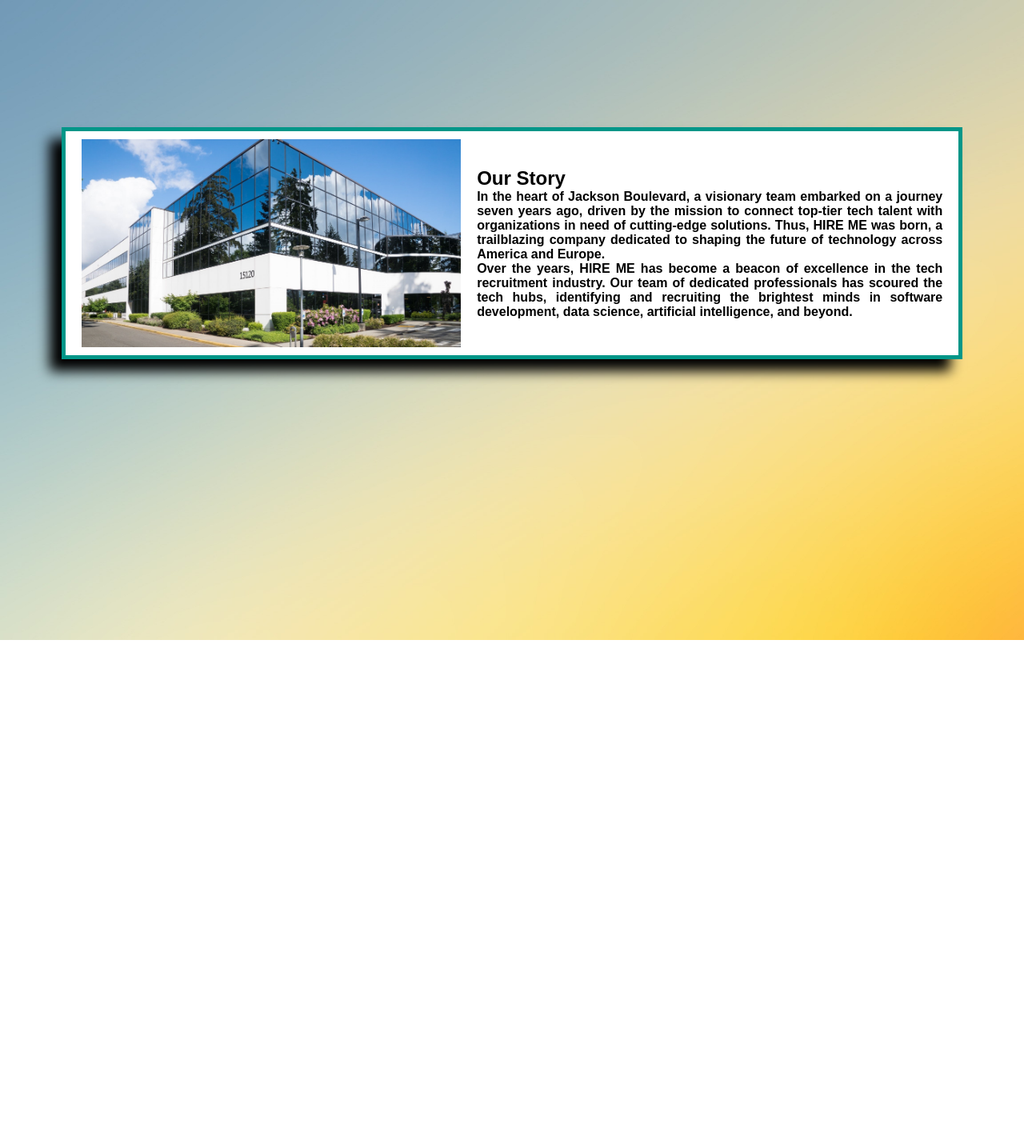
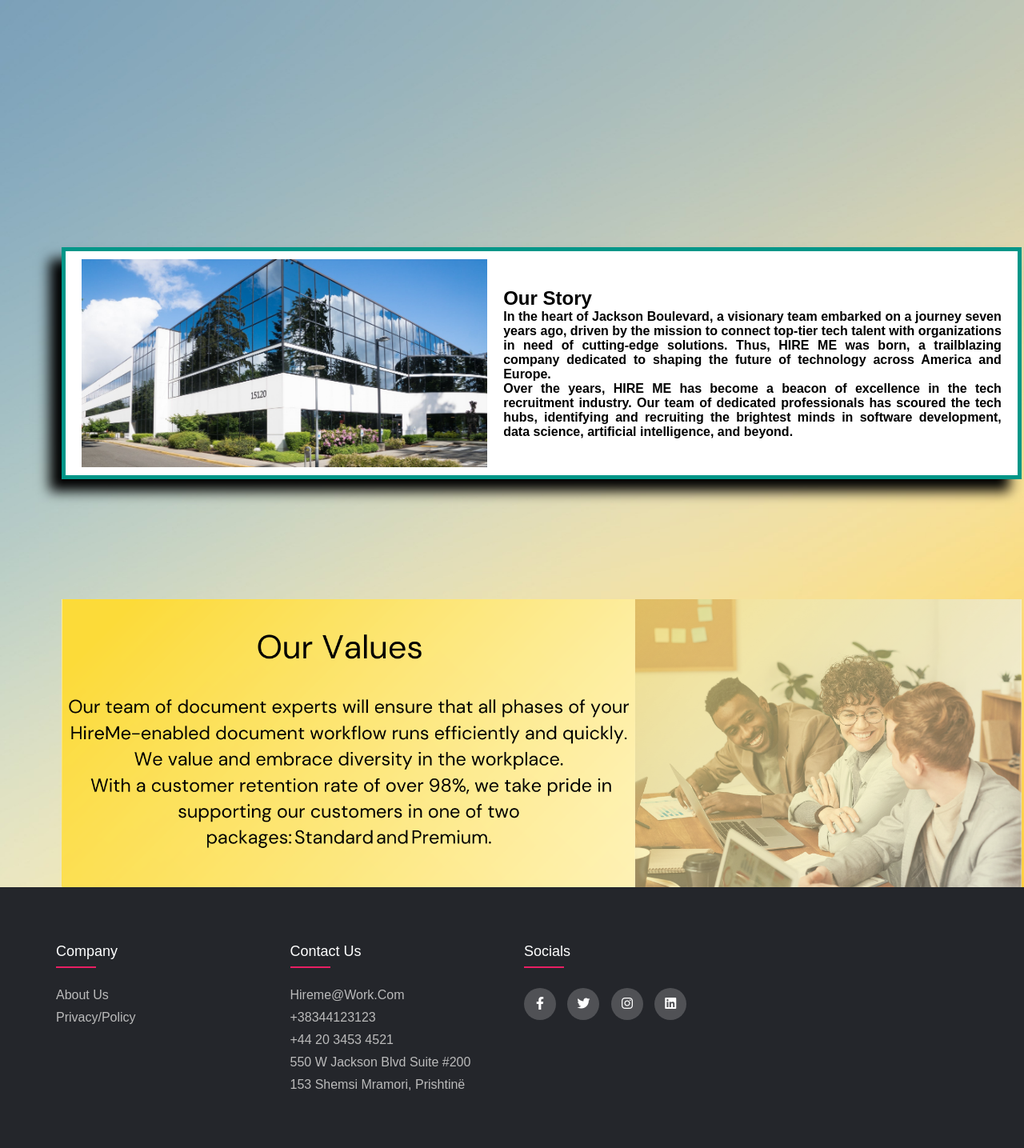
Before and after one commit to oltahasimja/PROJEKTI, a PHP site: page /aboutus.html in a window 1280 px wide. Shown: the part 90-1525 px from the top of the page at 80% size. Before the commit the page ends 890 px from the top, so only its background shows below. Run offline with PHP 8.4, Linux system fonts and the light colour scheme.

Commit message:
commit10

```diff
--- a/aboutus.html
+++ b/aboutus.html
@@ -5,7 +5,7 @@
     <meta name="viewport" content="width=device-width, initial-scale=1.0">
     <title>About Us</title>
     <link rel="stylesheet" href="stylecover.css">
-
+    <link rel="stylesheet" href="https://cdnjs.cloudflare.com/ajax/libs/font-awesome/6.4.2/css/all.min.css">
 </head>
 <body>
     <header>
@@ -33,6 +33,49 @@
 </h4>
 </div>
    </div>
+    <img src="foto.png" alt="Foto" class="additional-image">
+
    </div>
+
+
+   </div>
+
+
+   <footer class="footer">
+    <div class="container">
+        <div class="row">
+            <div class="footer-col">
+                <h4>Company </h4>
+                <ul>
+                    <li><a href="#">About Us</a></li>
+                    <li><a href="#">Privacy/Policy</a></li>
+                    <li><a href="#"></a></li>
+                    <li><a href="#"></a></li>
+
+                </ul>
+            </div>
+            <div class="footer-col">
+                <h4>Contact us</h4>
+                <ul>
+                    <li><a href="#">hireme@work.com</a></li>
+                    <li><a href="#">+38344123123</a></li>
+                    <li><a href="#">+44 20 3453 4521</a></li>
+                    <li><a href="#">550 W Jackson Blvd Suite #200</a></li>
+                    <li><a href="#">153 Shemsi Mramori, Prishtinë</a></li>
+                </ul>
+            </div>
+            <div class="footer-col">
+                <h4>Socials </h4>
+                <div class="social-links">
+                    <a href="#"><i class="fab fa-facebook-f"></i></a>
+                    <a href="#"><i class="fab fa-twitter"></i></a>
+                    <a href="#"><i class="fab fa-instagram"></i></a>
+                    <a href="#"><i class="fab fa-linkedin"></i></a>
+
+                </div>
+            </div>
+        </div>
+    </div>
+</footer>
 </body>
 </html>
--- a/stylecover.css
+++ b/stylecover.css
@@ -255,25 +255,27 @@ ul{
 .banner2{
     position: relative;
     width: 100%;
-    height: 100vh;
     background-image: url(cQPnt2.jpg);
     background-size: cover;
     background-position:center;
     display: flex;
-    justify-content: space-between;
-    align-items: top;
+    flex-direction: column;
+    flex-wrap: nowrap;
+    justify-content: space-evenly;
     padding: 9px 6% 0;
     overflow: hidden;
 
 }
 .blloku1 {
-    margin-top: 150px;
+    margin-top: 300px;
     padding: 20px;
     display: flex;
+    flex-direction: row;
+    flex-wrap: nowrap;
     align-items: center;
     background-color: #ffffff;
     height: 290px;
-    width: 100%;
+    width: 1200px;
     border: 5px solid #009688 ;
     box-shadow: -15px 15px 15px;
   }
@@ -286,4 +288,11 @@ ul{
   .texti{
     text-align: justify;
     text-justify: inter-word;
+
   }
+  .additional-image {
+    margin-top: 150px;
+    width: 1200px;
+    height: 360px;
+
+  }
```
Also changed, not shown: foto.png (added).
